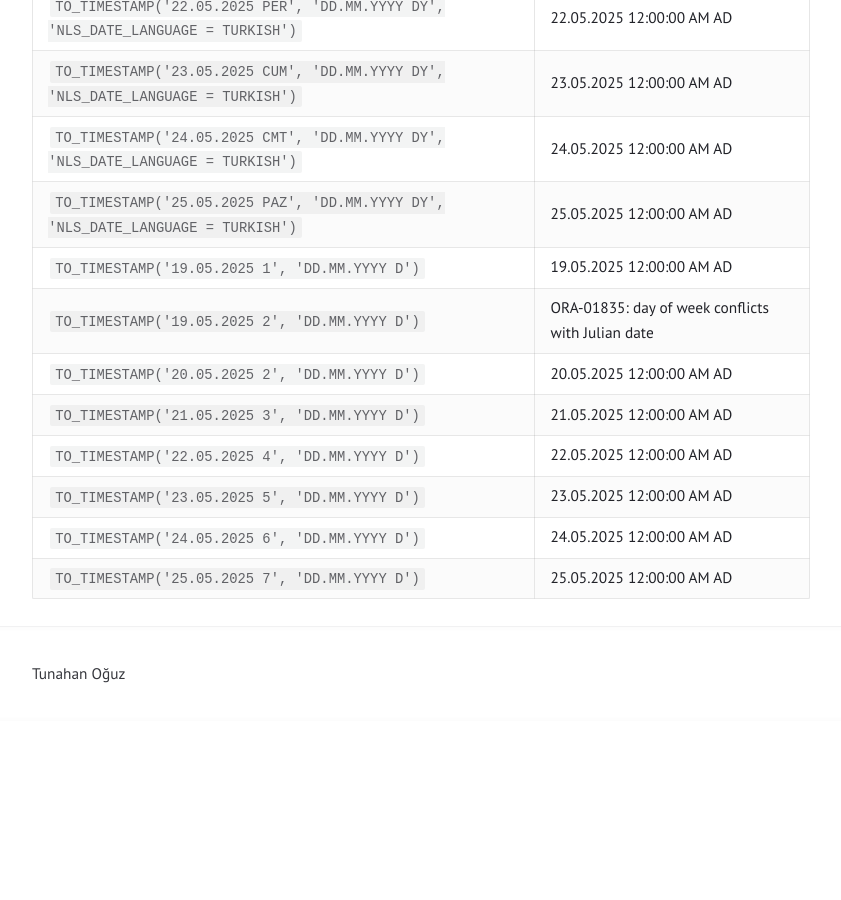
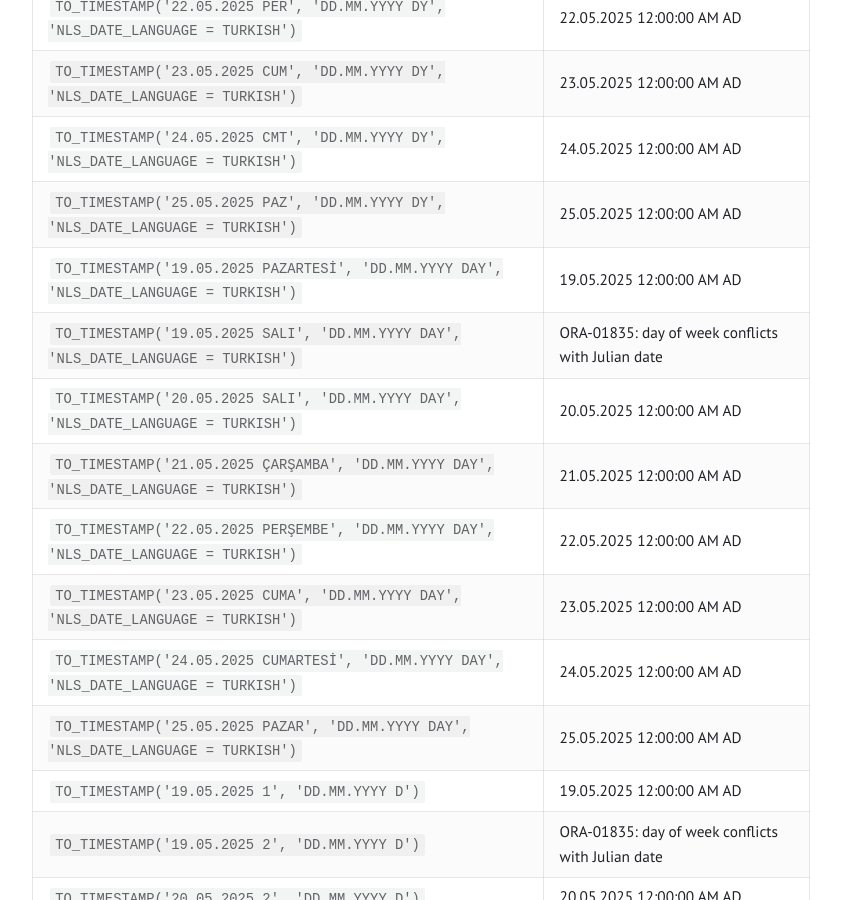
Before and after one commit to tunahanoguz/tunahanoguz.github.io, a Jekyll site: the page built from _posts/2025-05-22-oracle-TO_TIMESTAMP-fonksiyonu.md, in a window 1280 px wide and 900 px high, scrolled down 10129 px. Shown: the whole window, without its empty margins (219-1060 px from the left). Built offline with Jekyll 4.4.1, drawn with Linux system fonts in a browser that asks for light colours; before the commit the page ends 10850 px from its top, so only the background shows below that.

Commit message:
Update 2025-05-22-oracle-TO_TIMESTAMP-fonksiyonu.md

```diff
--- a/_posts/2025-05-22-oracle-TO_TIMESTAMP-fonksiyonu.md
+++ b/_posts/2025-05-22-oracle-TO_TIMESTAMP-fonksiyonu.md
@@ -227,6 +227,14 @@ Aşağıdaki tabloda `format` isim parametrenin alabileceği değerler ve onlar
 | `TO_TIMESTAMP('23.05.2025 CUM', 'DD.MM.YYYY DY', 'NLS_DATE_LANGUAGE = TURKISH')` | 23.05.2025 12:00:00 AM AD                  |
 | `TO_TIMESTAMP('24.05.2025 CMT', 'DD.MM.YYYY DY', 'NLS_DATE_LANGUAGE = TURKISH')` | 24.05.2025 12:00:00 AM AD                  |
 | `TO_TIMESTAMP('25.05.2025 PAZ', 'DD.MM.YYYY DY', 'NLS_DATE_LANGUAGE = TURKISH')` | 25.05.2025 12:00:00 AM AD                  |
+| `TO_TIMESTAMP('19.05.2025 PAZARTESİ', 'DD.MM.YYYY DAY', 'NLS_DATE_LANGUAGE = TURKISH')` | 19.05.2025 12:00:00 AM AD                  |
+| `TO_TIMESTAMP('19.05.2025 SALI', 'DD.MM.YYYY DAY', 'NLS_DATE_LANGUAGE = TURKISH')`      | ORA-01835: day of week conflicts with Julian date |
+| `TO_TIMESTAMP('20.05.2025 SALI', 'DD.MM.YYYY DAY', 'NLS_DATE_LANGUAGE = TURKISH')`      | 20.05.2025 12:00:00 AM AD                  |
+| `TO_TIMESTAMP('21.05.2025 ÇARŞAMBA', 'DD.MM.YYYY DAY', 'NLS_DATE_LANGUAGE = TURKISH')`  | 21.05.2025 12:00:00 AM AD                  |
+| `TO_TIMESTAMP('22.05.2025 PERŞEMBE', 'DD.MM.YYYY DAY', 'NLS_DATE_LANGUAGE = TURKISH')`  | 22.05.2025 12:00:00 AM AD                  |
+| `TO_TIMESTAMP('23.05.2025 CUMA', 'DD.MM.YYYY DAY', 'NLS_DATE_LANGUAGE = TURKISH')`      | 23.05.2025 12:00:00 AM AD                  |
+| `TO_TIMESTAMP('24.05.2025 CUMARTESİ', 'DD.MM.YYYY DAY', 'NLS_DATE_LANGUAGE = TURKISH')` | 24.05.2025 12:00:00 AM AD                  |
+| `TO_TIMESTAMP('25.05.2025 PAZAR', 'DD.MM.YYYY DAY', 'NLS_DATE_LANGUAGE = TURKISH')`     | 25.05.2025 12:00:00 AM AD                  |
 | `TO_TIMESTAMP('19.05.2025 1', 'DD.MM.YYYY D')`                                   | 19.05.2025 12:00:00 AM AD                  |
 | `TO_TIMESTAMP('19.05.2025 2', 'DD.MM.YYYY D')`                                   | ORA-01835: day of week conflicts with Julian date |
 | `TO_TIMESTAMP('20.05.2025 2', 'DD.MM.YYYY D')`                                   | 20.05.2025 12:00:00 AM AD                  |
```
